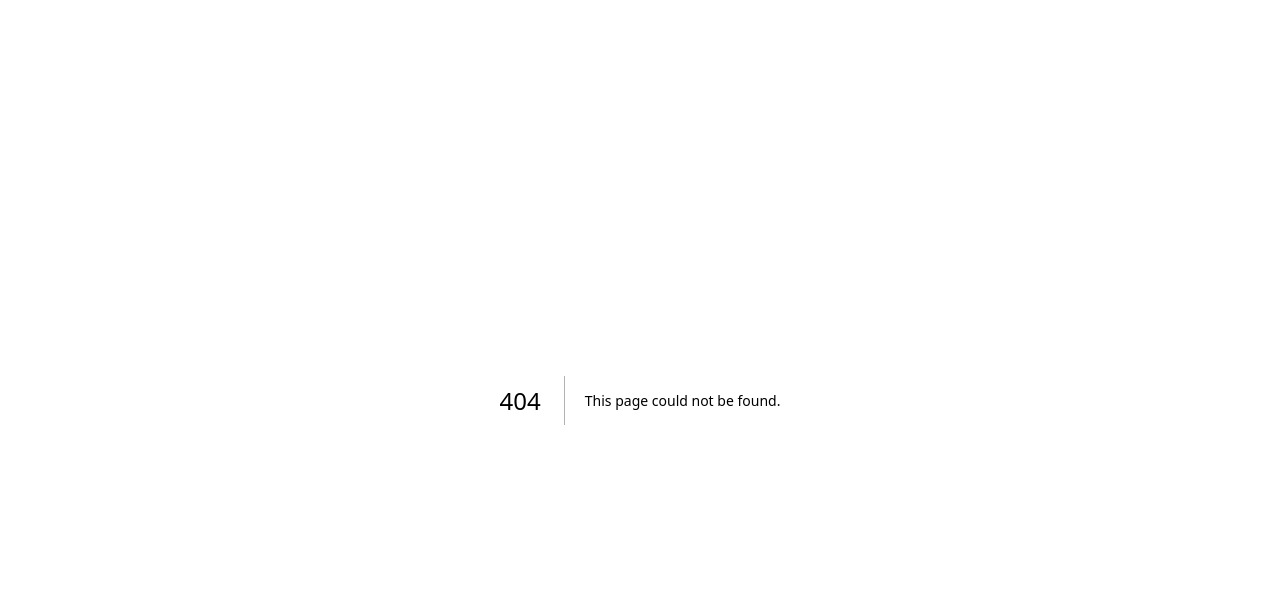
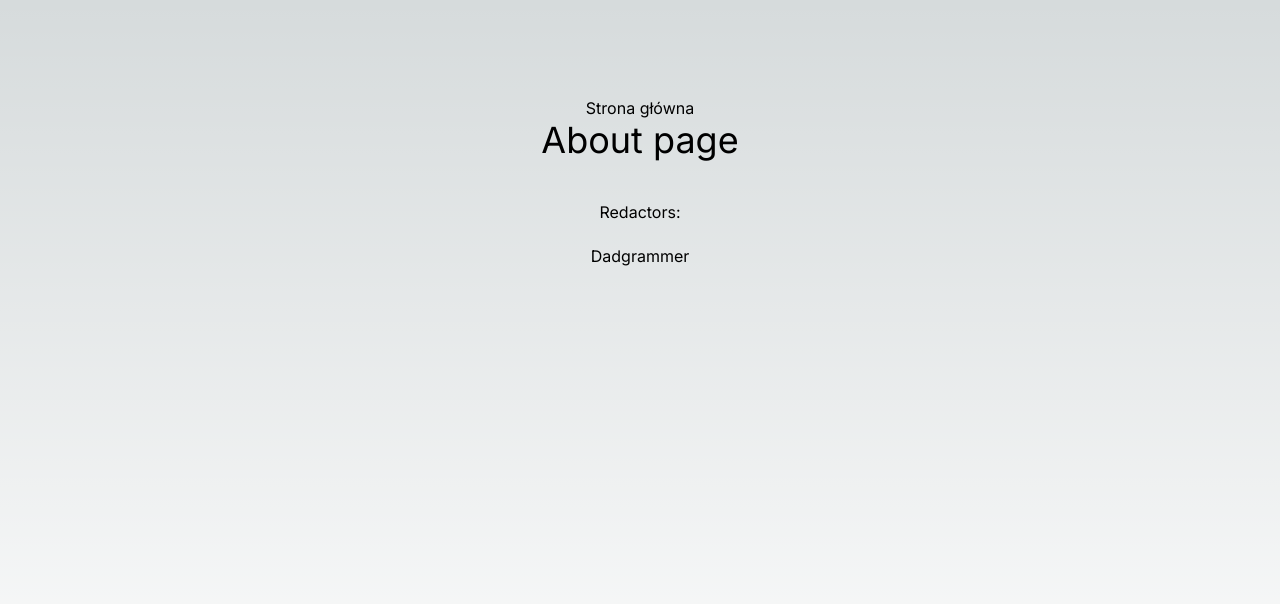
Before and after one commit to Kratak/blog-next-vercel, a Next.js app: page /about in a window 1280 px wide. Before the commit this address had no page. Shown: the top 604 px of the page. Built offline with nearby package versions, Linux system fonts and the light colour scheme.

Commit message:
fix(about_page): restore about page, without sql querry

```diff
--- a/src/app/(about)/Accounts.tsx
+++ /dev/null
@@ -1,25 +0,0 @@
-import {sql} from "@vercel/postgres";
-
-async function getAccounts() {
-    const {rows} = await sql`SELECT * FROM accounts;`;
-    return rows
-
-}
-
-
-export default async function AccountsList() {
-    const accounts = await getAccounts()
-
-    return (
-        <>
-            {accounts.map((ticket) => (
-                <div key={ticket.id} className="card my-5">
-                    <h3>Name: {ticket.username}</h3>
-                </div>
-            ))}
-            {accounts.length === 0 && (
-                <p className="text-center">There are no open tickets, yay!</p>
-            )}
-        </>
-    )
-}
--- a/src/app/(about)/page.tsx
+++ /dev/null
@@ -1,12 +0,0 @@
-import Image from 'next/image'
-import AccountsList from "@/app/(about)/Accounts";
-
-export default function Home() {
-  return (
-    <main className="flex min-h-screen flex-col items-center justify-between p-24">
-      <h1>About page</h1>
-      <div>Details about me</div>
-        <div/>
-    </main>
-  )
-}
--- /dev/null
+++ b/src/app/about/Accounts.tsx
@@ -0,0 +1,26 @@
+// import {sql} from "@vercel/postgres";
+
+async function getAccounts() {
+    // const {rows} = await sql`SELECT * FROM accounts;`;
+    // Remove query from about page, to further rebuild
+    return [{username: 'Dadgrammer', id: 1}]
+
+}
+
+
+export default async function AccountsList() {
+    const accounts = await getAccounts()
+
+    return (
+        <>
+            {accounts.map((account) => (
+                <div key={account.id} className="card my-5">
+                    <h3>{account.username}</h3>
+                </div>
+            ))}
+            {accounts.length === 0 && (
+                <p className="text-center">There are no open tickets, yay!</p>
+            )}
+        </>
+    )
+}
--- a/src/app/(about)/layout.tsx
+++ b/src/app/about/layout.tsx
@@ -1,6 +1,6 @@
 import type { Metadata } from 'next'
 import { Inter } from 'next/font/google'
-import AccountsList from "@/app/(about)/Accounts";
+import AccountsList from "@/app/about/Accounts";
 
 const inter = Inter({ subsets: ['latin'] })
 
@@ -19,10 +19,6 @@ export default function RootLayout({
       <html lang="en">
       <body className={inter.className}>
       <div>
-          <div>Redactors:</div>
-          <AccountsList />
-      </div>
-      <div>
         {children}
       </div>
       </body>
--- /dev/null
+++ b/src/app/about/page.tsx
@@ -0,0 +1,12 @@
+import AccountsList from "@/app/about/Accounts";
+
+export default function Home() {
+  return (
+    <main className="flex min-h-screen flex-col items-center p-24">
+      <a href="/">Strona główna</a>
+      <h1 className="text-4xl mb-10">About page</h1>
+        <div>Redactors:</div>
+        <AccountsList />
+    </main>
+  )
+}
```
